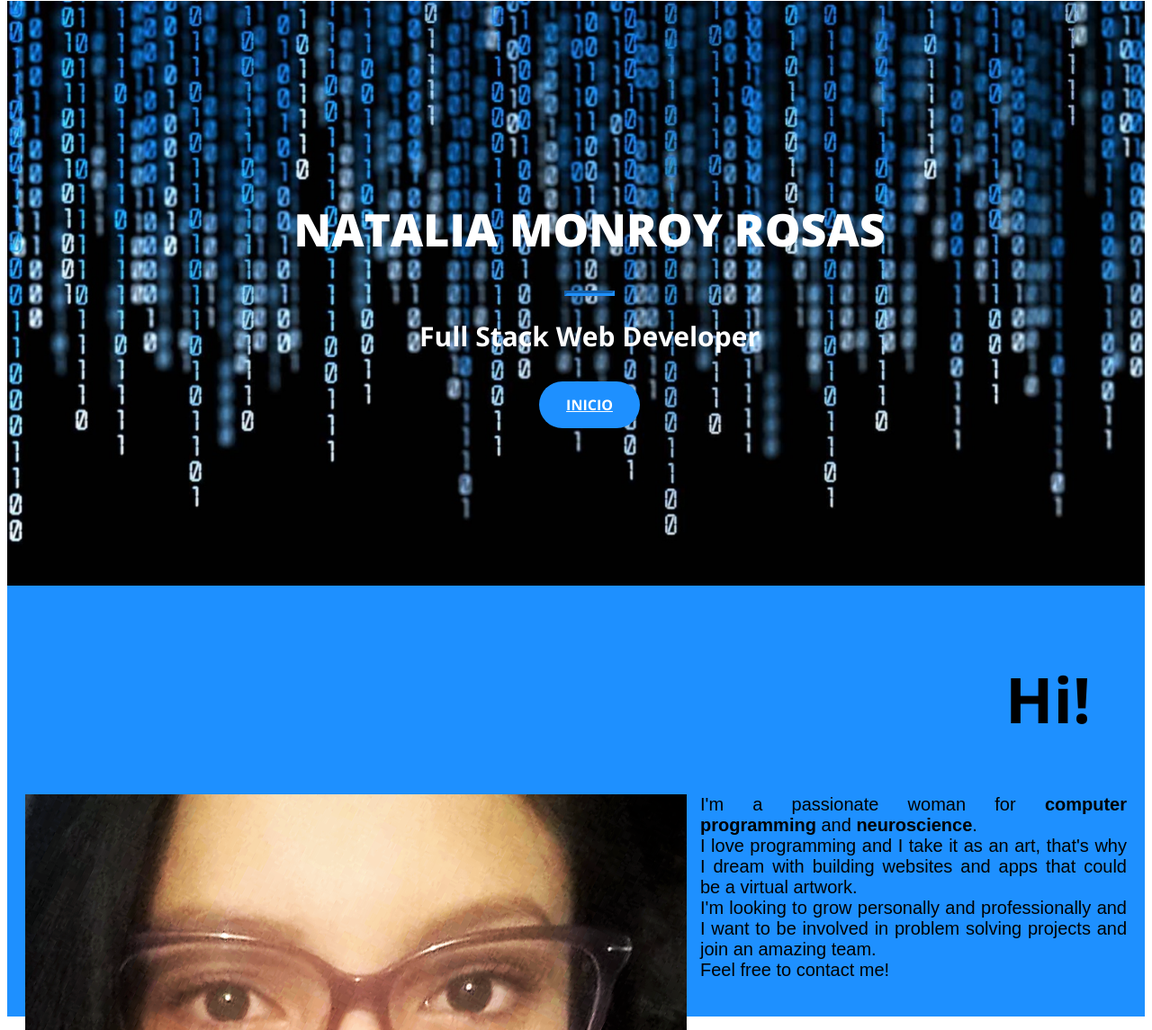
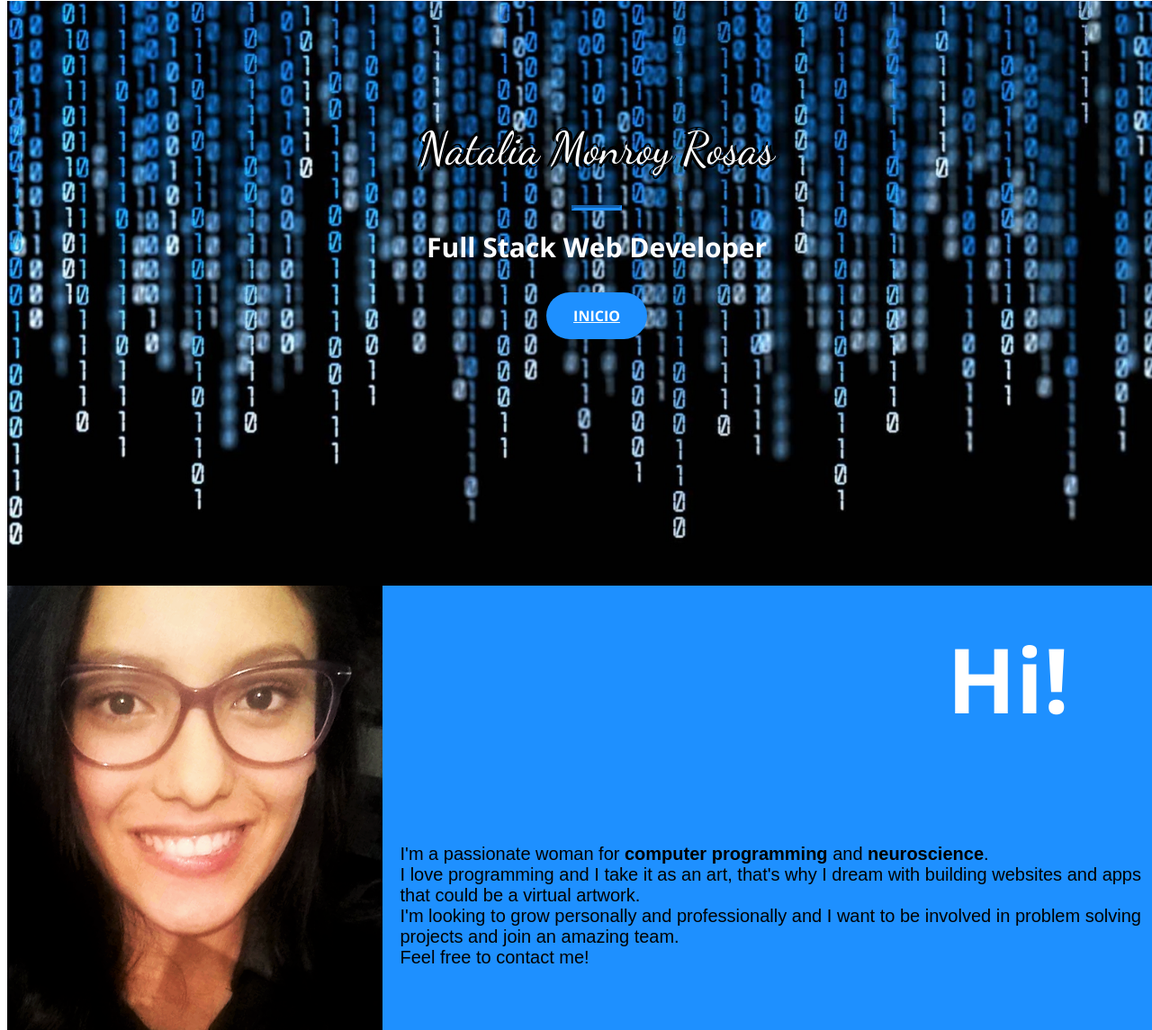
Before and after one commit to natarosas/natarosas.github.io, a plain HTML site: page index.html in a window 1280 px wide. Shown: the part 7-1152 px from the top of the page at 90% size. Drawn offline with nearby package versions, Linux system fonts and the light colour scheme; a web font is replaced by a local one.

Commit message:
Update index.html

```diff
--- a/index.html
+++ b/index.html
@@ -8,16 +8,18 @@
     <meta name="author" content="Natalia Monroy Rosas">
 
     <title>Natalia Rosas - Portafolio</title>
-
-    <!-- Fuentes -->
-    <link href="vendor/font-awesome/css/font-awesome.min.css" rel="stylesheet" type="text/css">
-    <link href='https://fonts.googleapis.com/css?family=Open+Sans:300italic,400italic,600italic,700italic,800italic,400,300,600,700,800' rel='stylesheet' type='text/css'>
-    <link href='https://fonts.googleapis.com/css?family=Merriweather:400,300,300italic,400italic,700,700italic,900,900italic' rel='stylesheet' type='text/css'>
+ <!-- Fuentes -->
+  <link href='https://fonts.googleapis.com/css?family=Open+Sans:300italic,400italic,600italic,700italic,800italic,400,300,600,700,800' rel='stylesheet' type='text/css'>
+  <link href="https://fonts.googleapis.com/css?family=Bungee+Shade|Dancing+Script|Luckiest+Guy|Merienda+One|Pacifico|Passion+One" rel="stylesheet">
+  <link href='https://fonts.googleapis.com/css?family=Merriweather:400,300,300italic,400italic,700,700italic,900,900italic' rel='stylesheet' type='text/css'>
+  <link href="https://fonts.googleapis.com/css?family=Raleway" rel="stylesheet">
+  <link href="https://fonts.googleapis.com/css?family=Open+Sans+Condensed:300" rel="stylesheet">
 
     <style>
-      body {
+     body {
       font-family: 'Merriweather', 'Helvetica Neue', Arial, sans-serif;
       margin 0;
+      width: 100%;
     }
 
   header {
@@ -36,20 +38,22 @@
       padding: 100px 15px 100px;
       width: 100%;
     }
-    header .header-content .header-content-inner h1 {
-      font-weight: 900;
-      text-transform: uppercase;
-      margin-top: 120px;
+    header .header-content .header-content-inner h1{
+      font-weight: 550;
+      font-family: 'Dancing Script', cursive;
+      font-size: 70px;
+      text-shadow: -4px 0 black, 0 4px black, 4px 0 black, 0 -4px black;
     }
+
+    header .header-content .header-content-inner h2 {
+      margin-top: 20px;
+      font-size: 35px;
+    }
+
     header .header-content .header-content-inner hr {
-      margin: 30 px auto;
+      margin: auto;
     }
-    header .header-content .header-content-inner p {
-      font-weight: 300;
-      color: rgba(255, 255, 255, 0.7);
-      font-size: 16px;
-      margin-bottom: 50px;
-    }
+
     @media (min-width: 768px){
       header {
         min-height: 100%;
@@ -70,43 +74,48 @@
       border-width: 3px;
       max-width: 50px;
     }
-    hr.light {
-      border-color: white;
-      position: static;
-      max-width: 50px;
-    }
     h1,h2,h3,h4,h5,h6 {
       font-family: 'Open Sans', 'Helvetica Neue', Arial, sans-serif;
     }
 
     .bg-primary {
+      position: relative;
       background-color: #1E90FF;
-      height: 100%;
-      font-size: 23px;
-      position: static;
       margin: auto;
-      padding: 20px 20px 20px 20px;
+      height: 533.8px;
+      padding: 20px 20px 20px 0;
     }
     .bg-primary h2 {
-      text-align: right;
-      font-size: 70px;
-      margin-right: 40px;
+      position: absolute;
+      top: 15px;
+      right: 80px;
+      font-size: 100px;
+      margin: 20px;
+      color: white;
     }
     .bg-primary img {
-      position: static;
-      height=100%;
-      width=296px;
-      margin-top: 45px
-      margin-left: 40px;
-      margin-right: 15px;
+      position: absolute;
+      left: 0;
+      top: 0;
+      bottom: 0;
+      height: 533.8px;
+      width: 416.5px;
       float: left;
-      float:top;
+    }
+    .bg-primary h4 {
+      font-family: 'Raleway', sans-serif;
+      font-size: 22px;
+      position: absolute;
+      top: 145px;
+      left: 436.5px;
+      right: 20px;
     }
     .bg-primary p {
-      display: block;
+      position: absolute;
       font-family: 'Alegreya Sans', sans-serif;
-      margin-top: 45px;
-      margin-left: 15px;
+      top: 267px;
+      left: 436.5px;
+      right: 20px;
       text-align: justify;
       text-justify: inter-word;
       font-size: 20px;
@@ -118,9 +127,11 @@
       margin: 0;
       height: 300px;
     }
+
     .text-faded {
     color: rgba(255, 255, 255, 0.7);
     }
+
 
 .service-box {
   max-width: 700px;
```
